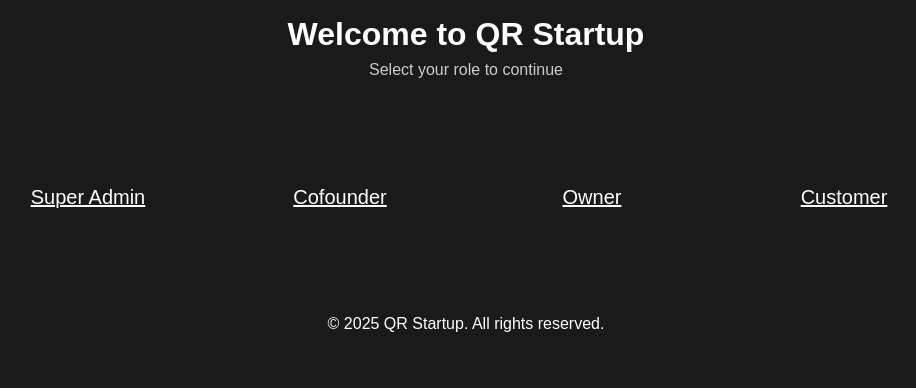
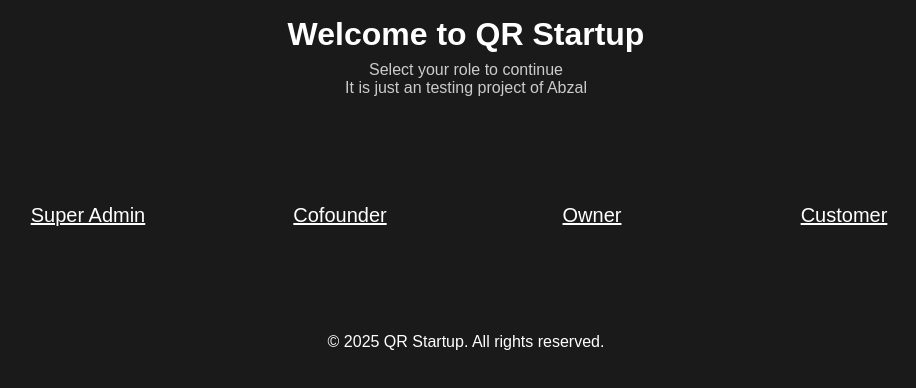
Before and after one commit to abzalshaik630434/Sample-QR-testingproject, a plain HTML site: page index.html in a window 1280 px wide. Shown: the whole page, without its empty margins (174-1090 px from the left). Drawn offline with Linux system fonts and the light colour scheme.

Commit message:
index.html

```diff
--- a/index.html
+++ b/index.html
@@ -10,6 +10,7 @@
   <header>
     <h1>Welcome to QR Startup</h1>
     <p>Select your role to continue</p>
+    <p>It is just an testing project of Abzal</p>
   </header>
 
   <main class="role-container">
```
